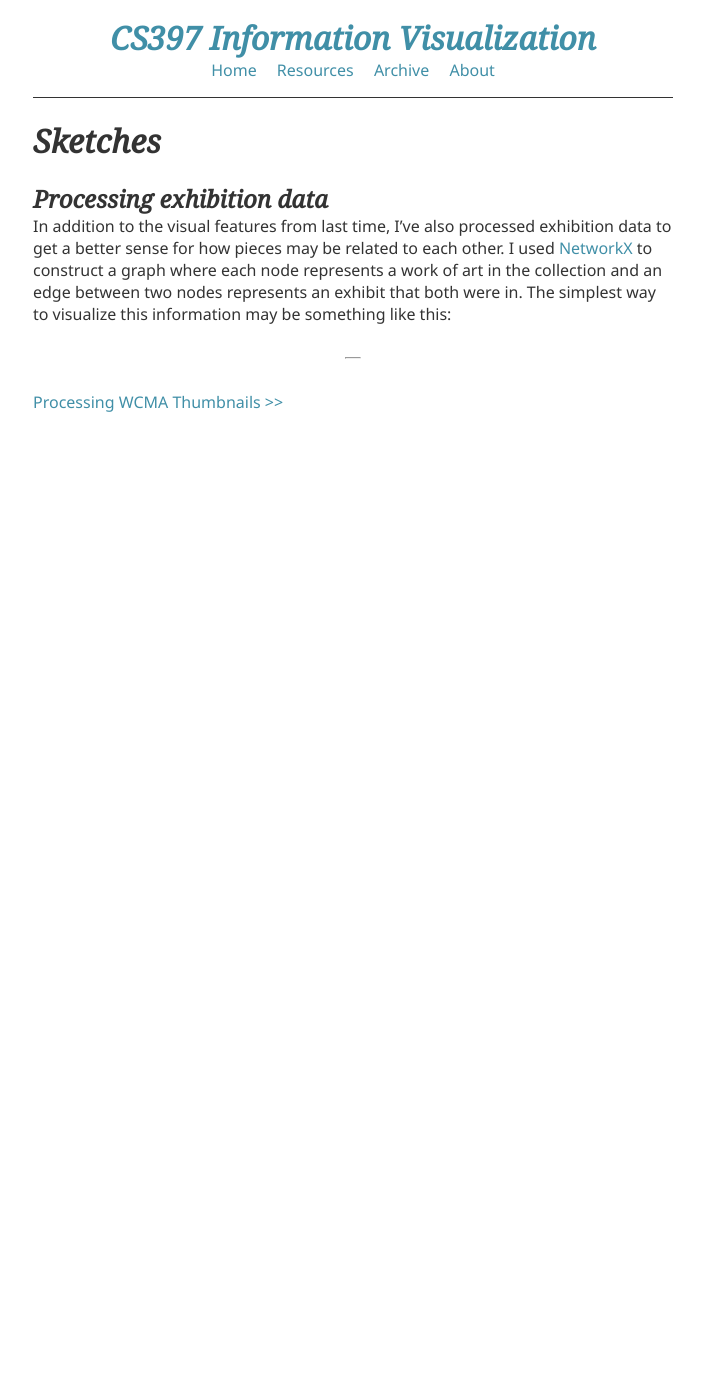
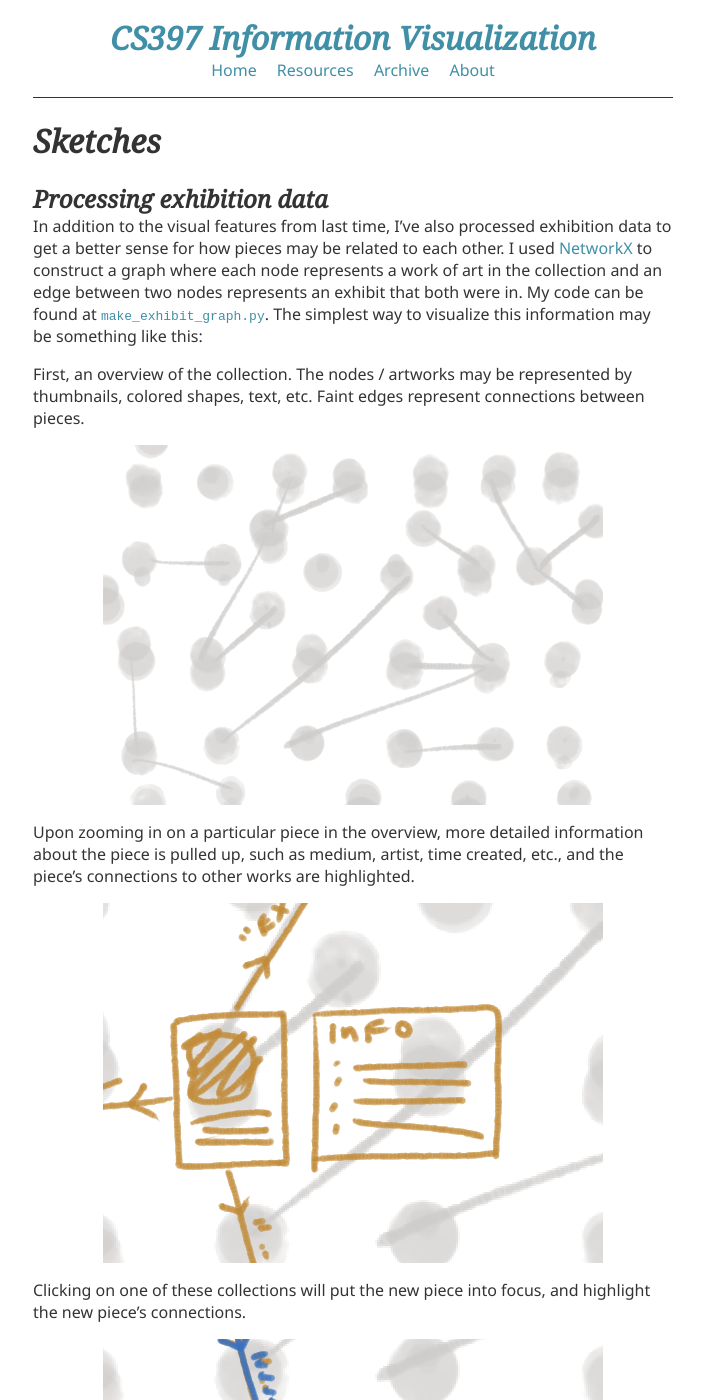
Before and after one commit to lester-lee/f2018-info-vis, a Jekyll site: the page built from _posts/2018-11-12-sketches.md, in a window 1280 px wide and 1400 px high. Shown: the whole window, without its empty margins (287-989 px from the left). Built offline with Jekyll 4.4.1, drawn with Linux system fonts in a browser that asks for light colours; some of the changed text lies outside the part shown.

Commit message:
Add sketches for exhibition data

```diff
--- a/_posts/2018-11-12-sketches.md
+++ b/_posts/2018-11-12-sketches.md
@@ -3,4 +3,18 @@ layout: post
 title: Sketches
 ---
 ## Processing exhibition data
-In addition to the visual features from last time, I've also processed exhibition data to get a better sense for how pieces may be related to each other. I used [NetworkX](https://networkx.github.io/) to construct a graph where each node represents a work of art in the collection and an edge between two nodes represents an exhibit that both were in. The simplest way to visualize this information may be something like this:
+In addition to the visual features from last time, I've also processed exhibition data to get a better sense for how pieces may be related to each other. I used [NetworkX](https://networkx.github.io/) to construct a graph where each node represents a work of art in the collection and an edge between two nodes represents an exhibit that both were in. My code can be found at [`make_exhibit_graph.py`](https://github.com/lester-lee/wcma-viz/blob/master/make_exhibit_graph.py). The simplest way to visualize this information may be something like this:
+
+First, an overview of the collection. The nodes / artworks may be represented by thumbnails, colored shapes, text, etc. Faint edges represent connections between pieces.
+
+![Sketch of overview of collection as described above]({{site.baseurl}}/assets/sketches/exhibit_1.png)
+
+Upon zooming in on a particular piece in the overview, more detailed information about the piece is pulled up, such as medium, artist, time created, etc., and the piece's connections to other works are highlighted.
+
+![Sketch of zooming in on a particular piece as described above]({{site.baseurl}}/assets/sketches/exhibit_2.png)
+
+Clicking on one of these collections will put the new piece into focus, and highlight the new piece's connections.
+
+![Sketch of details about another piece, as described above]({{site.baseurl}}/assets/sketches/exhibit_3.png)
+
+Something like this will allow an audience to quickly get a sense of the collection as well as what connections between pieces exist, and also to zoom it on a particular piece to get more information. Filters may be used to limit the number of artworks that appear in the graph, allowing users to see connections given certain constraints: for example, how connected are prints? How connected are monochrome photographs?
```
Also changed, not shown: assets/sketches/exhibit_1.png (added), assets/sketches/exhibit_2.png (added), assets/sketches/exhibit_3.png (added).
